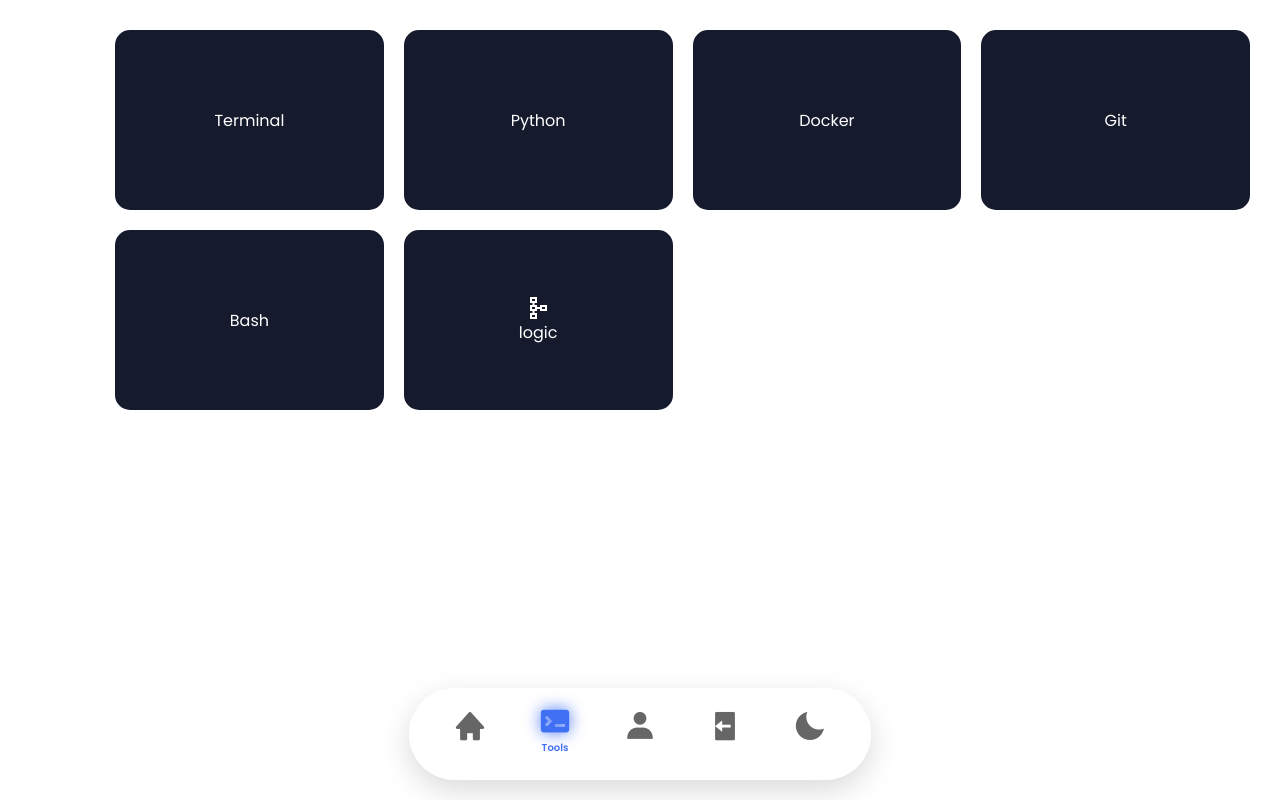
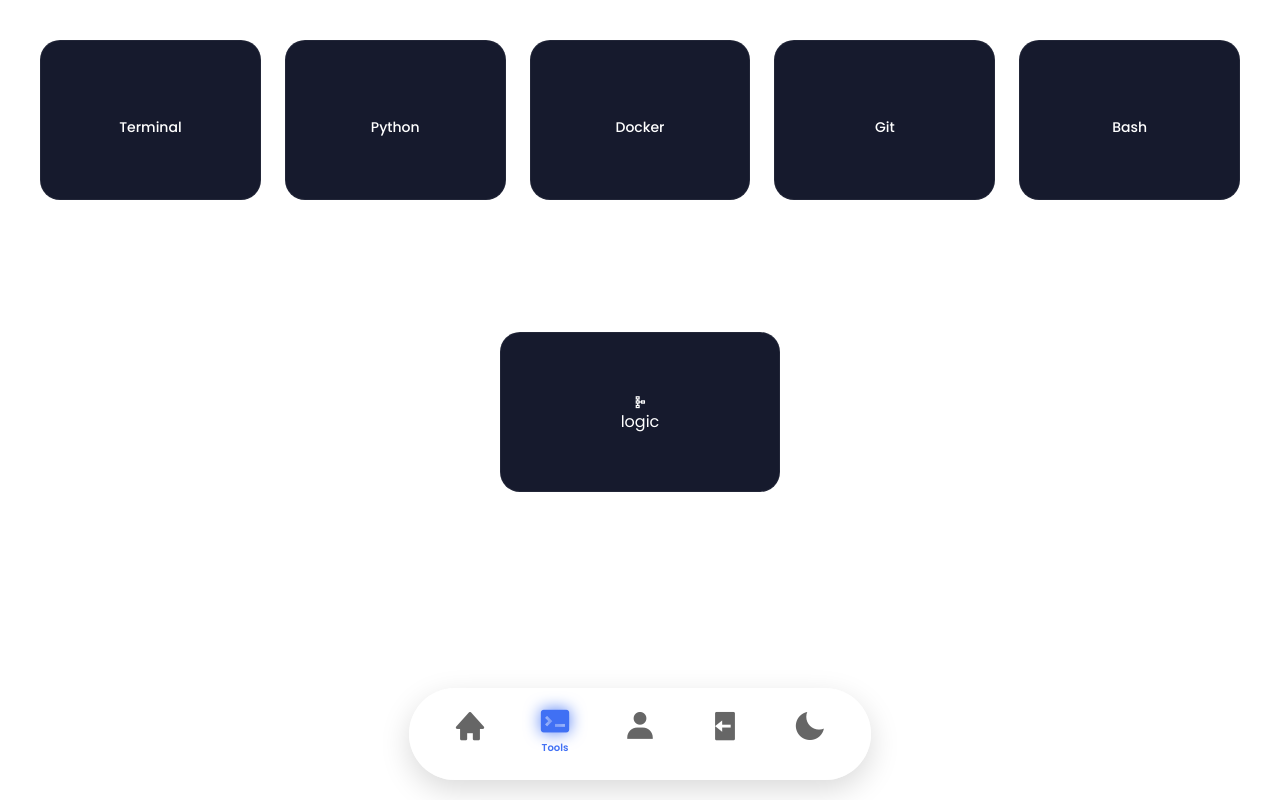
Before and after one commit to x0rma-404/TechHub, a Flask app: page /tools in a window 1280 px wide. Run offline with Flask 3, Linux system fonts and the light colour scheme; the visitor is signed in with stand-in values (Sample User, id 1); some libraries are stand-ins or nearby versions.

Commit message:
tool-icon

```diff
--- a/static/tools-icons.css
+++ b/static/tools-icons.css
@@ -1,75 +1,87 @@
-.si{
+.si {
     color: aliceblue;
-    font-size: 20px;
+    font-size: 32px;
+    margin-bottom: 10px;
+}
 
-}
 body.dark-mode .si {
     color: aliceblue;
 }
+
 :root {
     --transition-speed: 0.4s;
     --curve: cubic-bezier(0.4, 0, 0.2, 1);
 }
 
-.app-container {
-    display: flex;
-}
-
 .main-content {
     flex: 1;
-    margin-left: 85px;
-    padding: 30px;
-    transition: margin-left var(--transition-speed) var(--curve);
-}
-
-.sidebar:hover ~ .main-content {
-    margin-left: 260px;
+    padding: 40px 20px;
+    display: flex;
+    justify-content: center;
+    min-height: 80vh;
 }
 
 .tools-grid {
     display: flex;
     flex-wrap: wrap;
-    gap: 20px;
-    justify-content: flex-start;
+    gap: 24px;
+    justify-content: center;
+    max-width: 1200px;
+    width: 100%;
+    margin: 0 auto;
 }
 
 .tool-card {
     background: var(--bg-sidebar);
     color: var(--text-white);
-    height: 180px;
-    border-radius: 15px;
+    height: 160px;
+    border-radius: 20px;
     display: flex;
     flex-direction: column;
     align-items: center;
     justify-content: center;
     cursor: pointer;
-
-    flex: 1 1 calc(25% - 20px);
-    max-width: calc(25% - 15px);
-
+    flex: 1 1 200px;
+    max-width: 280px;
     transition:
-        flex-basis var(--transition-speed) var(--curve),
-        max-width var(--transition-speed) var(--curve),
         background 0.3s ease,
-        transform 0.3s ease;
+        transform 0.3s ease,
+        box-shadow 0.3s ease;
+    text-decoration: none;
+    border: 1px solid rgba(255, 255, 255, 0.05);
 }
 
-/* --- GÜNDÜZ MODU (Varsayılan) --- */
+.tool-card span {
+    font-size: 14px;
+    font-weight: 500;
+    margin-top: 5px;
+}
+
+/* --- HOVER EFFECTS --- */
 .tool-card:hover {
-    transform: translateY(-8px) scale(1.05);
-    background-color: #2d2c5d; /* Gündüz hover rengi */
-    box-shadow: 0 10px 20px rgba(0, 0, 0, 0.2);
+    transform: translateY(-8px);
+    background-color: #2d2c5d;
+    box-shadow: 0 15px 30px rgba(0, 0, 0, 0.2);
 }
 
 body.dark-mode .tool-card:hover {
     background-color: #31313b;
 }
 
-.sidebar:hover ~ .main-content .tool-card {
-    flex-basis: calc(33.33% - 20px);
-}
-.tools-ico{
+.tools-ico {
     display: contents;
     text-decoration: none;
     color: inherit;
 }
+
+/* Responsive adjustments */
+@media (max-width: 600px) {
+    .tool-card {
+        flex: 1 1 140px;
+        height: 140px;
+    }
+
+    .si {
+        font-size: 24px;
+    }
+}
```
